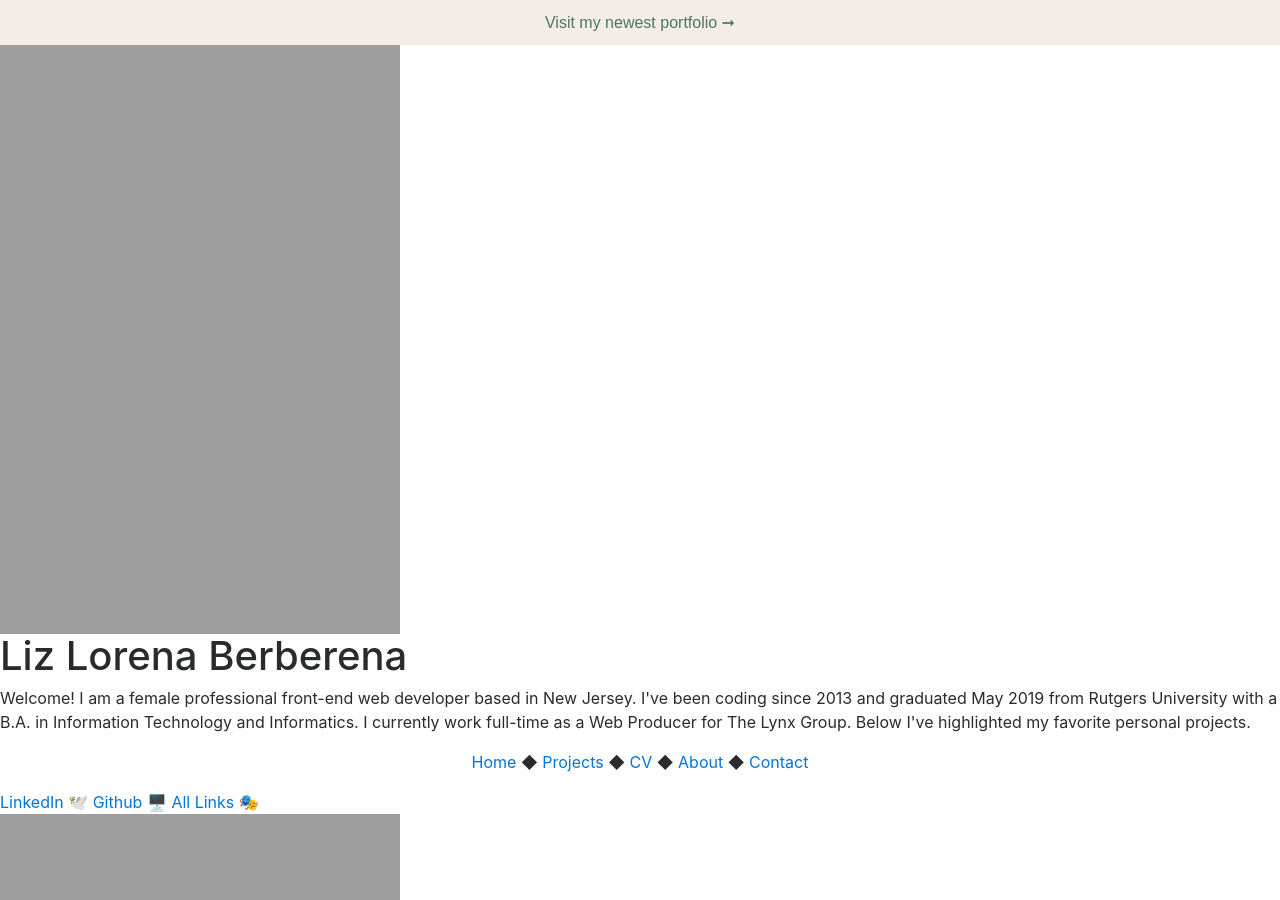
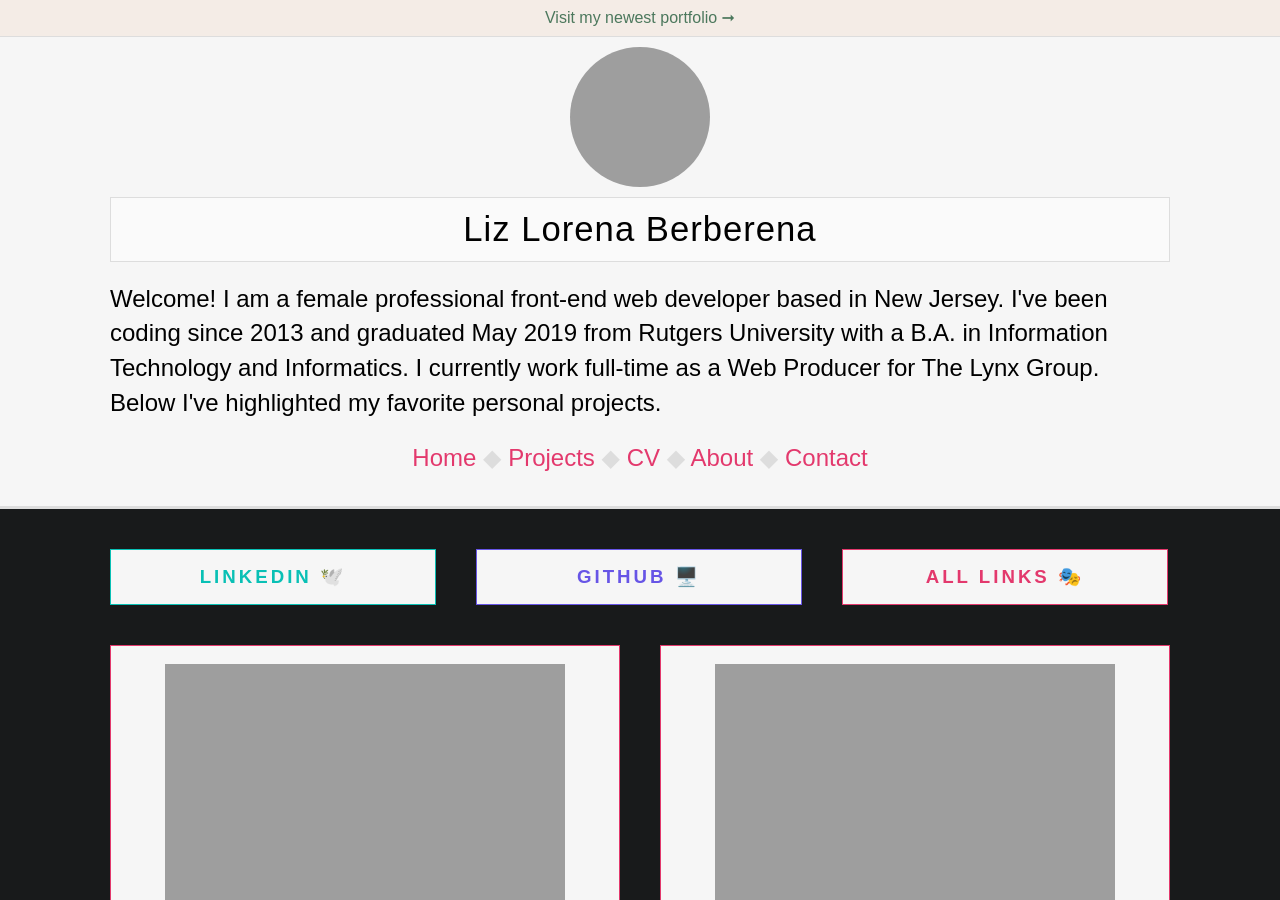
Before and after one commit to liz-lorena/2020, a Jekyll site: the page built from index.html, in a window 1280 px wide and 900 px high. Built offline with Jekyll 4.4.1, drawn with Linux system fonts in a browser that asks for light colours; the list of posts is cut into pages by our own code.

Commit message:
Update homepage.html

```diff
--- a/_layouts/homepage.html
+++ b/_layouts/homepage.html
@@ -26,8 +26,8 @@
 
     <link rel="stylesheet" href="https://maxcdn.bootstrapcdn.com/bootstrap/4.0.0-alpha.6/css/bootstrap.min.css" integrity="sha384-rwoIResjU2yc3z8GV/NPeZWAv56rSmLldC3R/AZzGRnGxQQKnKkoFVhFQhNUwEyJ" crossorigin="anonymous">
 
-    <link href="{{ site.url }}/2021/index.css" rel="stylesheet">
-    <link href="{{ site.url }}/2021/cssreset.css" rel="stylesheet">
+    <link href="index.css" rel="stylesheet">
+    <link href="cssreset.css" rel="stylesheet">
     <link rel="shortcut icon" type="image/x-icon" href="{{ site.favicon }}">
 
     </head>
```
